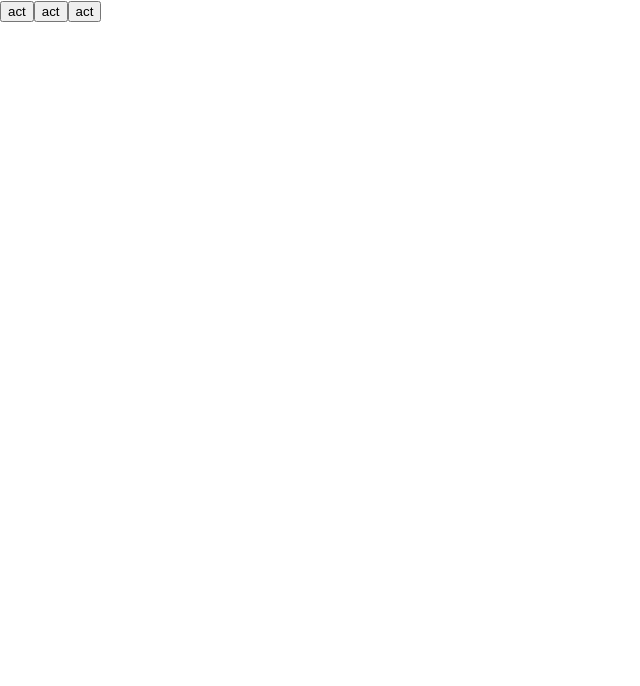
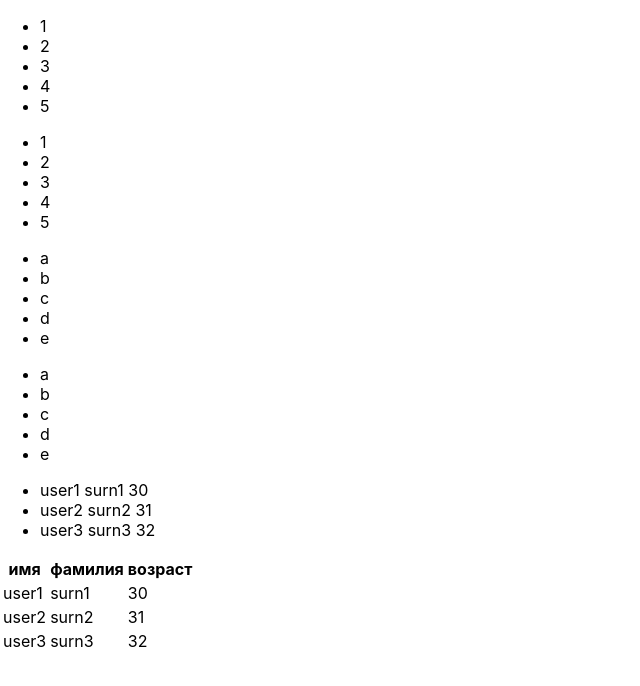
Before and after one commit to nemnogokartavyy/Basic-React-Tutorial, a React (Create React App) app: page / in a window 1280 px wide. Shown: the top 686 px of the page, without its empty margins (0-640 px from the left). Built offline with nearby package versions, Linux system fonts and the light colour scheme.

Commit message:
React Prime 37-43/112 chapters 33-39 gtasks

```diff
--- a/src/App.js
+++ b/src/App.js
@@ -1,29 +1,137 @@
-// ⊗jsrtPmFcEOP
-
 import React from 'react';
 
 function App() {
 
+  // ⊗jsrtPmFmLI
   //1
-  function func1(arg1, arg2, event) {
-    console.log(arg1, arg2, event);
+  function func1() {
+    const arr = [
+      <li>1</li>,
+      <li>2</li>,
+      <li>3</li>,
+      <li>4</li>,
+      <li>5</li>,
+    ];
+    return <ul>
+      {arr}
+    </ul>
   }
 
-  //2
-  function func2(event, arg1, arg2) {
-    console.log(event, arg1, arg2);
+  // ⊗jsrtPmFmLTA
+  //1
+  function func2() {
+    const arr = [];
+    for (let i = 0; i < 5; i++) {
+      arr.push(<li>{i + 1}</li>)
+    }
+    return <ul>
+      {arr}
+    </ul>
   }
 
-  //3
-  function func3(arg1, event, arg2) {
-    console.log(arg1, event, arg2);
+  // ⊗jsrtPmFmTAD
+  //1
+  function func3() {
+    const arr = ['a', 'b', 'c', 'd', 'e'];
+    let result = arr.map(elem => {
+      return <li>{elem}</li>
+    })
+    return <ul>
+      {result}
+    </ul>
   }
 
-  return <div>
-    <button onClick={event => func1('eee', 'aaa', event)}>act</button>
-    <button onClick={event => func2(event, 'eee', 'aaa')}>act</button>
-    <button onClick={event => func3('eee', event, 'aaa')}>act</button>
-  </div>;
+  // ⊗jsrtPmFmLP
+  //1
+  function func4() {
+    const array = ['a', 'b', 'c', 'd', 'e'];
+    let result = array.map((elem, index) => {
+      return <li key={index}>{elem}</li>
+    })
+    return <ul>
+      {result}
+    </ul>
+  }
+
+  // ⊗jsrtPmFmAOO
+  //1
+  function func5() {
+    const users = [
+      { name: 'user1', surn: 'surn1', age: 30 },
+      { name: 'user2', surn: 'surn2', age: 31 },
+      { name: 'user3', surn: 'surn3', age: 32 },
+    ];
+    let result = users.map((elem, index) => {
+      return <li key={index}>
+        <span>{elem.name}</span>
+        <span>{elem.surn}</span>
+        <span>{elem.age}</span>
+      </li>
+    });
+    return <ul>
+      {result}
+    </ul>
+  }
+
+  // ⊗jsrtPmFmUKI
+  //1
+  function func5() {
+    const users = [
+      { id: 1, name: 'user1', surn: 'surn1', age: 30 },
+      { id: 2, name: 'user2', surn: 'surn2', age: 31 },
+      { id: 3, name: 'user3', surn: 'surn3', age: 32 },
+    ];
+    let result = users.map((elem) => {
+      return <li key={elem.id}>
+        <span>{elem.name} </span>
+        <span>{elem.surn} </span>
+        <span>{elem.age} </span>
+      </li>
+    });
+    return <ul>
+      {result}
+    </ul>
+  }
+
+  // ⊗jsrtPmFmTA
+  //1
+  function func6() {
+    const users = [
+      { id: 1, name: 'user1', surn: 'surn1', age: 30 },
+      { id: 2, name: 'user2', surn: 'surn2', age: 31 },
+      { id: 3, name: 'user3', surn: 'surn3', age: 32 },
+    ];
+    let result = users.map(user => {
+      return <tr>
+        <td>{user.name}</td>
+        <td>{user.surn}</td>
+        <td>{user.age}</td>
+      </tr>
+    });
+    return <table>
+      <thead>
+        <tr>
+          <th>имя</th>
+          <th>фамилия</th>
+          <th>возраст</th>
+        </tr>
+      </thead>
+      <tbody>
+        {result}
+      </tbody>
+    </table>
+  }
+
+  return (
+    <>
+      {func1()}
+      {func2()}
+      {func3()}
+      {func4()}
+      {func5()}
+      {func6()}
+    </>
+  )
 
 }
 
```
